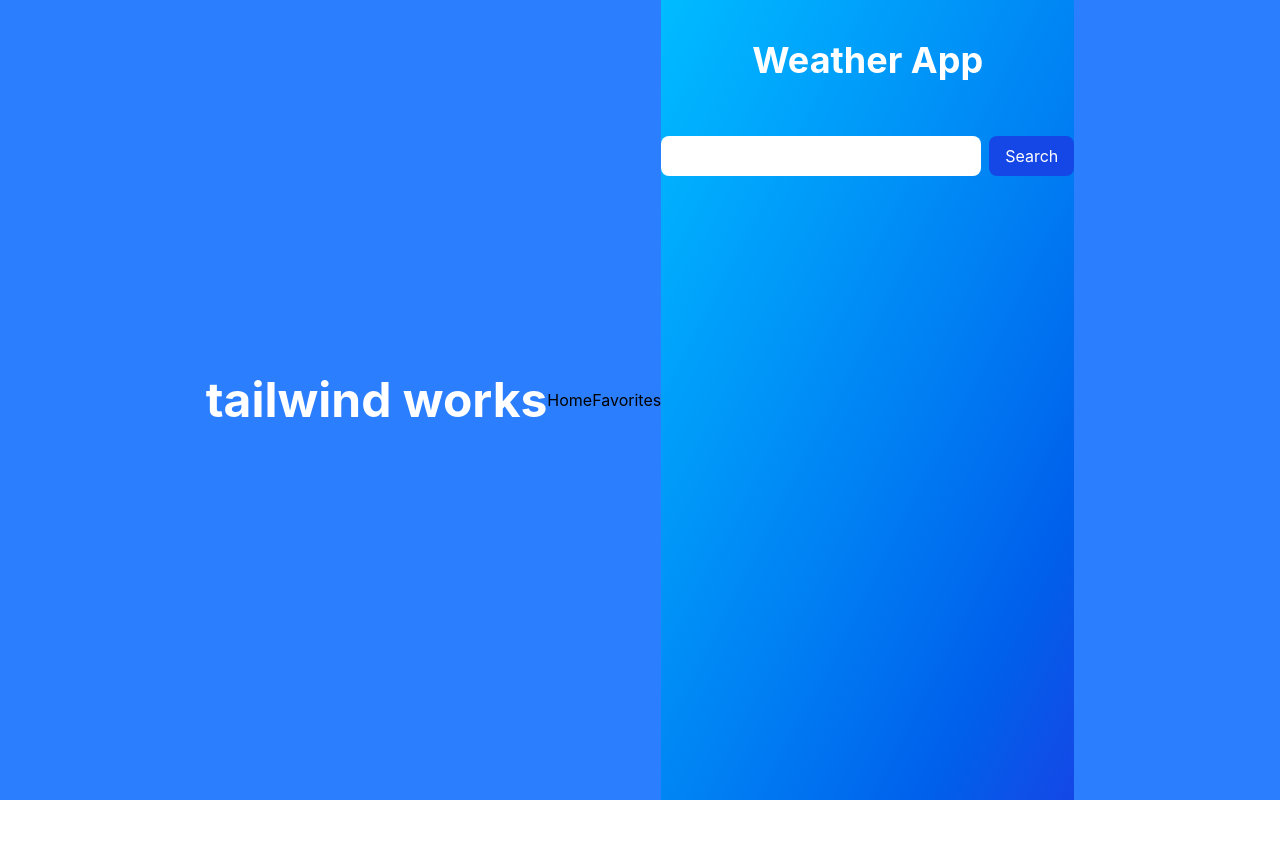
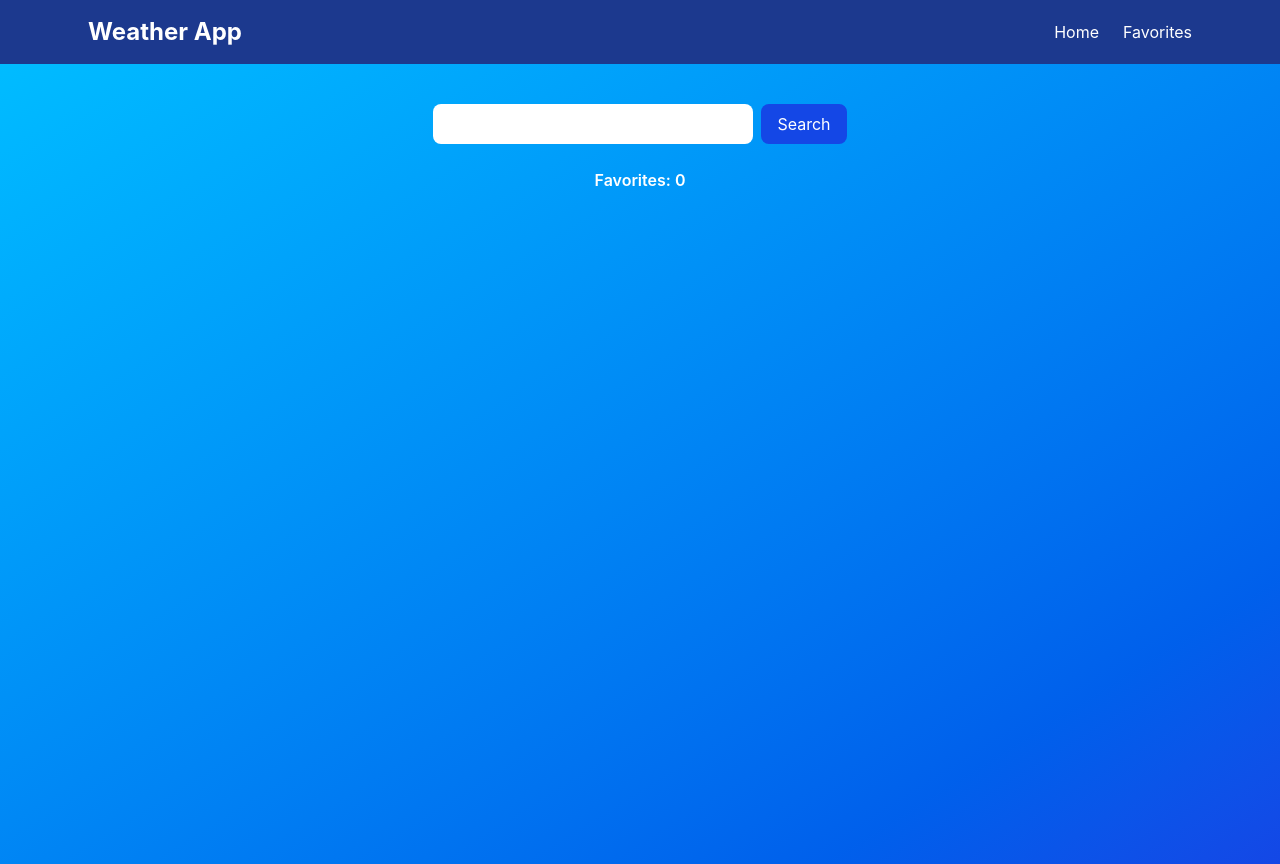
Before and after one commit to VTheGreek/WeatherApp, a React (Vite) app in the folder weather-widget/: page / in a window 1280 px wide. Before the commit the page ends 800 px from the top, so only its background shows below. Built offline with nearby package versions, Linux system fonts and the light colour scheme; no server answers.

Commit message:
Feat: Favorites Button

```diff
--- a/weather-widget/src/App.jsx
+++ b/weather-widget/src/App.jsx
@@ -5,10 +5,12 @@ import AppRoutes from './routes/AppRoutes'
 function App() {
 
   return (
-    <div className='min-h-screen bg-blue-500 flex items-center justify-center'>
-      <h1 className='text-5xl font-bold text-white'>tailwind works</h1>
+    <div className='min-h-screen flex flex-col'>
       <NavBar />
+
+     <main className='flex-1'>
       <AppRoutes />
+     </main>
     </div>
   )
 }
--- a/weather-widget/src/components/NavBar.jsx
+++ b/weather-widget/src/components/NavBar.jsx
@@ -1,12 +1,33 @@
-import {  Link } from 'react-router-dom';
+import { Link } from "react-router-dom";
 
 function NavBar() {
-    return(
-        <nav>
-            <Link to='/'>Home</Link>
-            <Link to='/favorites'>Favorites</Link>
-        </nav>
-    )
+  return (
+    <nav className="bg-blue-900 shadow-md">
+      <div className="max-w-6xl mx-auto flex items-center justify-between px-6 py-4">
+
+        <h1 className="text-2xl font-bold text-white">
+          Weather App
+        </h1>
+
+        <div className="flex gap-6">
+          <Link
+            to="/"
+            className="text-white hover:text-sky-300 transition"
+          >
+            Home
+          </Link>
+
+          <Link
+            to="/favorites"
+            className="text-white hover:text-sky-300 transition"
+          >
+            Favorites
+          </Link>
+        </div>
+
+      </div>
+    </nav>
+  );
 }
 
 export default NavBar;
--- a/weather-widget/src/components/SearchBar.jsx
+++ b/weather-widget/src/components/SearchBar.jsx
@@ -2,9 +2,6 @@ function SearchBar({value, onChange, onSubmit}) {
 
     return(
         <>
-        <h1 className="text-4xl font-bold text-white mb-8">
-           Weather App
-        </h1>
 
         <div className="flex gap-2">
         <input
--- a/weather-widget/src/components/WeatherCard.jsx
+++ b/weather-widget/src/components/WeatherCard.jsx
@@ -1,4 +1,4 @@
-function WeatherCard( {weather, unit, toggleUnit} ) {
+function WeatherCard( {weather, unit, toggleUnit, addToFavorites} ) {
     if (!weather) return null;
 
     return(
@@ -6,11 +6,12 @@ function WeatherCard( {weather, unit, toggleUnit} ) {
         <h1 className="text-2xl font-bold mb-2">{weather.name}</h1>
 
         <img
+                className="mx-auto w-28 h-28"
                 src={`https://openweathermap.org/img/wn/${weather.weather[0].icon}@2x.png`}
                 alt="weather icon"
             />
 
-        <p className="text-4xl font-bold mt-2">
+        <p className="text-5xl font-bold mt-2">
             {Math.round(weather.main.temp)}
             {unit === "metric" ? "°C" : "°F"}
         </p>
@@ -24,11 +25,23 @@ function WeatherCard( {weather, unit, toggleUnit} ) {
             {unit === "metric" ? " m/s" : " mph"}
         </p>
 
+        <p className="mt-2 text-white/80">
+            Humidity: {weather.main.humidity}%
+        </p>
+
         <button
-        className="mt-4 bg-blue-700 hover:bg-blue-800 transition duration-300 text-white px-4 py-2 rounded-lg"
+        className="mt-4 w-full bg-blue-700 hover:bg-blue-800 transition duration-300 text-white px-4 py-2 rounded-lg"
         onClick={toggleUnit}>
             Switch to {unit === "metric" ? "°F" : "°C"}
         </button>
+
+        <button
+        className="mt-2 bg-red-500 hover:bg-red-600 transition duration-300 text-white px-4 py-2 rounded-lg w-full"
+        onClick={addToFavorites}
+        >
+            ❤️ Add to Favorites
+        </button>
+
         </div>
     )
 }
--- a/weather-widget/src/pages/Home.jsx
+++ b/weather-widget/src/pages/Home.jsx
@@ -10,11 +10,18 @@ function Home() {
     const [loading, setLoading] = useState(false);
     const [error, setError] = useState('');
     const [unit, setUnit] = useState('metric');
+    const [favorites, setFavorites] = useState([]);
 
     const toggleUnit = () => {
         setUnit(prev =>
             prev === 'metric' ? 'imperial' : 'metric'
         )
+    }
+
+    const addToFavorites = () => {
+        if(!weather) return;
+
+        setFavorites(prev => [...prev, weather]);
     }
 
     useEffect(() => {
@@ -66,7 +73,12 @@ function Home() {
 
         {loading && (<p className='text-white text-lg animate-pulse'>Loading...</p>)}
         {error && (<p className='bg-red-500 text-white px-4 py-2 rounded-lg'>{error}</p>)}
-        {weather && <WeatherCard weather={weather} unit={unit} toggleUnit={toggleUnit} />}
+        {weather && <WeatherCard weather={weather} unit={unit} toggleUnit={toggleUnit} addToFavorites={addToFavorites} />}
+
+        <p className="text-white font-semibold">
+        Favorites: {favorites.length}
+        </p>
+
         </div>
     )
 }
```
Also changed, not shown: weather-widget/src/context/FavoritesContext.jsx (added).
